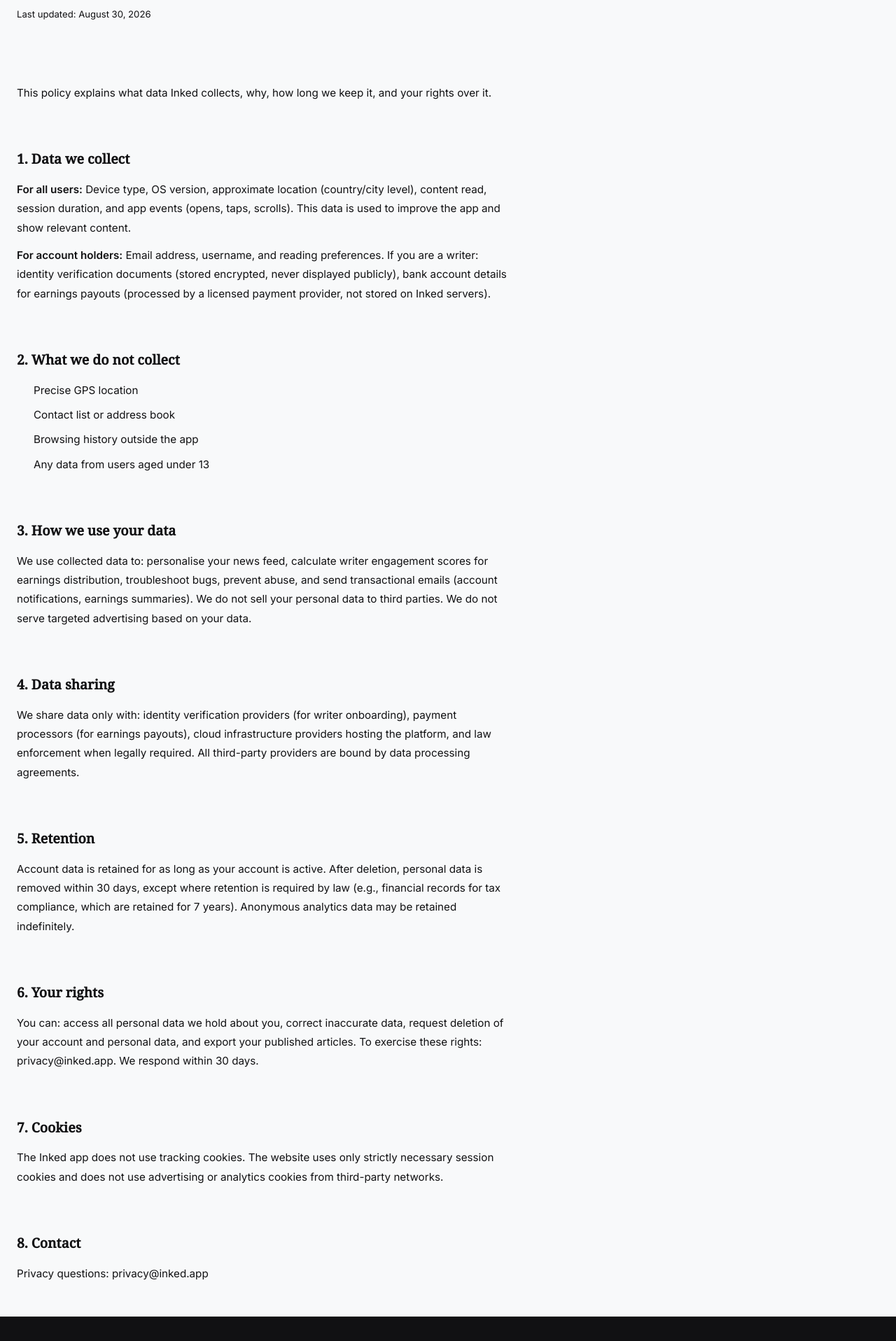
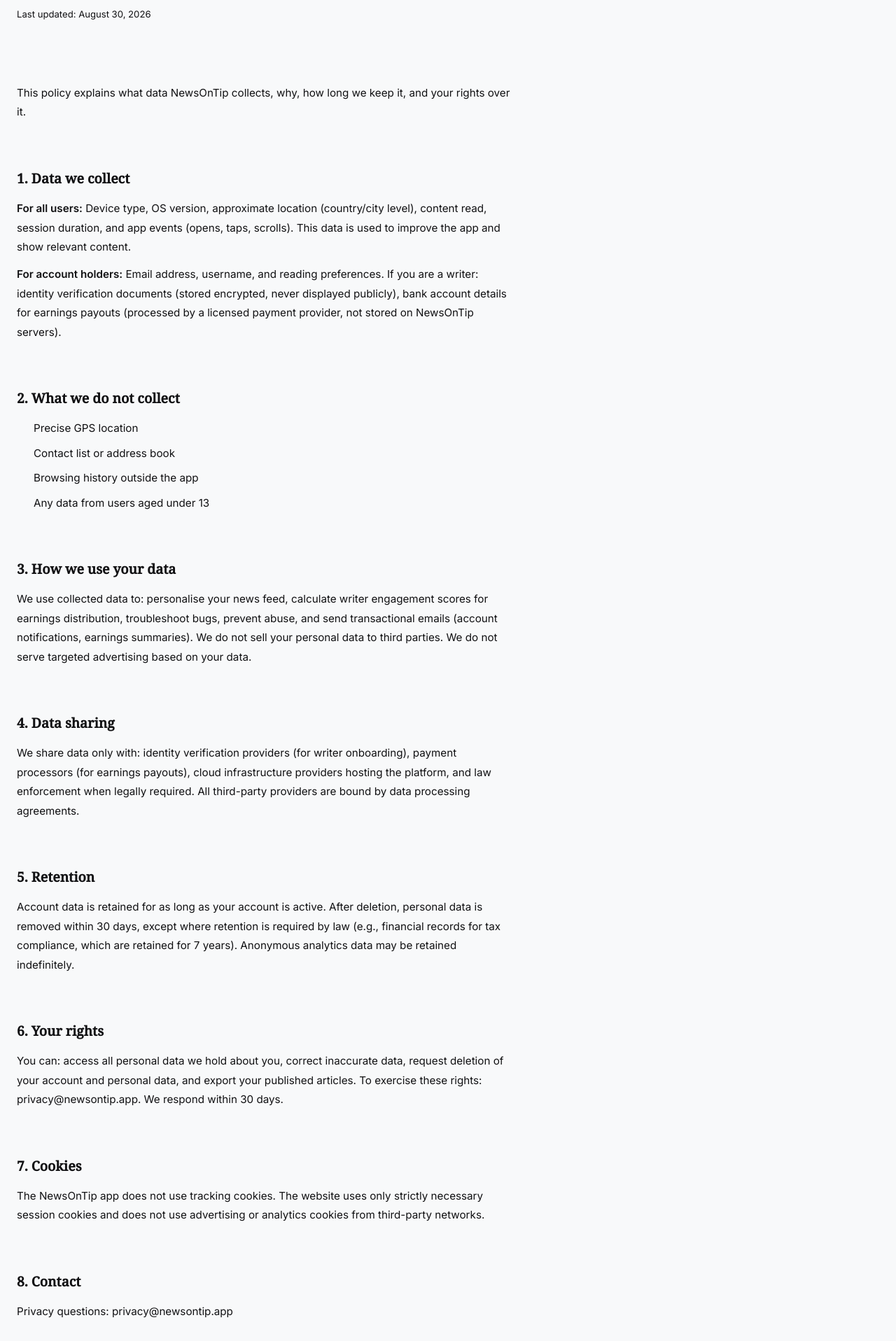
Before and after one commit to SoumyaranjanDS/inked-news, a React (Vite) app in the folder inked-website/: page /legal/privacy in a window 1280 px wide. Shown: the part 384-2300 px from the top of the page at 70% size. Built offline with nearby package versions, Linux system fonts and the light colour scheme; no server answers; the HTML template or start-up script is replaced by a standard one.

Commit message:
update Privacy.jsx

```diff
--- a/inked-website/src/pages/legal/Privacy.jsx
+++ b/inked-website/src/pages/legal/Privacy.jsx
@@ -4,11 +4,11 @@
 export default function Privacy({ theme, toggleTheme }) {
   return (
     <LegalLayout eyebrow="Legal" title="Privacy Policy" theme={theme} toggleTheme={toggleTheme}>
-      <p>This policy explains what data Inked collects, why, how long we keep it, and your rights over it.</p>
+      <p>This policy explains what data NewsOnTip collects, why, how long we keep it, and your rights over it.</p>
 
       <Clause title="1. Data we collect">
         <p><strong style={{ color: 'var(--text)' }}>For all users:</strong> Device type, OS version, approximate location (country/city level), content read, session duration, and app events (opens, taps, scrolls). This data is used to improve the app and show relevant content.</p>
-        <p style={{ marginTop: '0.75rem' }}><strong style={{ color: 'var(--text)' }}>For account holders:</strong> Email address, username, and reading preferences. If you are a writer: identity verification documents (stored encrypted, never displayed publicly), bank account details for earnings payouts (processed by a licensed payment provider, not stored on Inked servers).</p>
+        <p style={{ marginTop: '0.75rem' }}><strong style={{ color: 'var(--text)' }}>For account holders:</strong> Email address, username, and reading preferences. If you are a writer: identity verification documents (stored encrypted, never displayed publicly), bank account details for earnings payouts (processed by a licensed payment provider, not stored on NewsOnTip servers).</p>
       </Clause>
 
       <Clause title="2. What we do not collect">
@@ -32,15 +32,15 @@
       </Clause>
 
       <Clause title="6. Your rights">
-        <p>You can: access all personal data we hold about you, correct inaccurate data, request deletion of your account and personal data, and export your published articles. To exercise these rights: <a href="mailto:privacy@inked.app" style={{ color: 'var(--masthead-red)', textDecoration: 'none' }}>privacy@inked.app</a>. We respond within 30 days.</p>
+        <p>You can: access all personal data we hold about you, correct inaccurate data, request deletion of your account and personal data, and export your published articles. To exercise these rights: <a href="mailto:privacy@newsontip.app" style={{ color: 'var(--masthead-red)', textDecoration: 'none' }}>privacy@newsontip.app</a>. We respond within 30 days.</p>
       </Clause>
 
       <Clause title="7. Cookies">
-        <p>The Inked app does not use tracking cookies. The website uses only strictly necessary session cookies and does not use advertising or analytics cookies from third-party networks.</p>
+        <p>The NewsOnTip app does not use tracking cookies. The website uses only strictly necessary session cookies and does not use advertising or analytics cookies from third-party networks.</p>
       </Clause>
 
       <Clause title="8. Contact">
-        <p>Privacy questions: <a href="mailto:privacy@inked.app" style={{ color: 'var(--masthead-red)', textDecoration: 'none' }}>privacy@inked.app</a></p>
+        <p>Privacy questions: <a href="mailto:privacy@newsontip.app" style={{ color: 'var(--masthead-red)', textDecoration: 'none' }}>privacy@newsontip.app</a></p>
       </Clause>
     </LegalLayout>
   )
```
